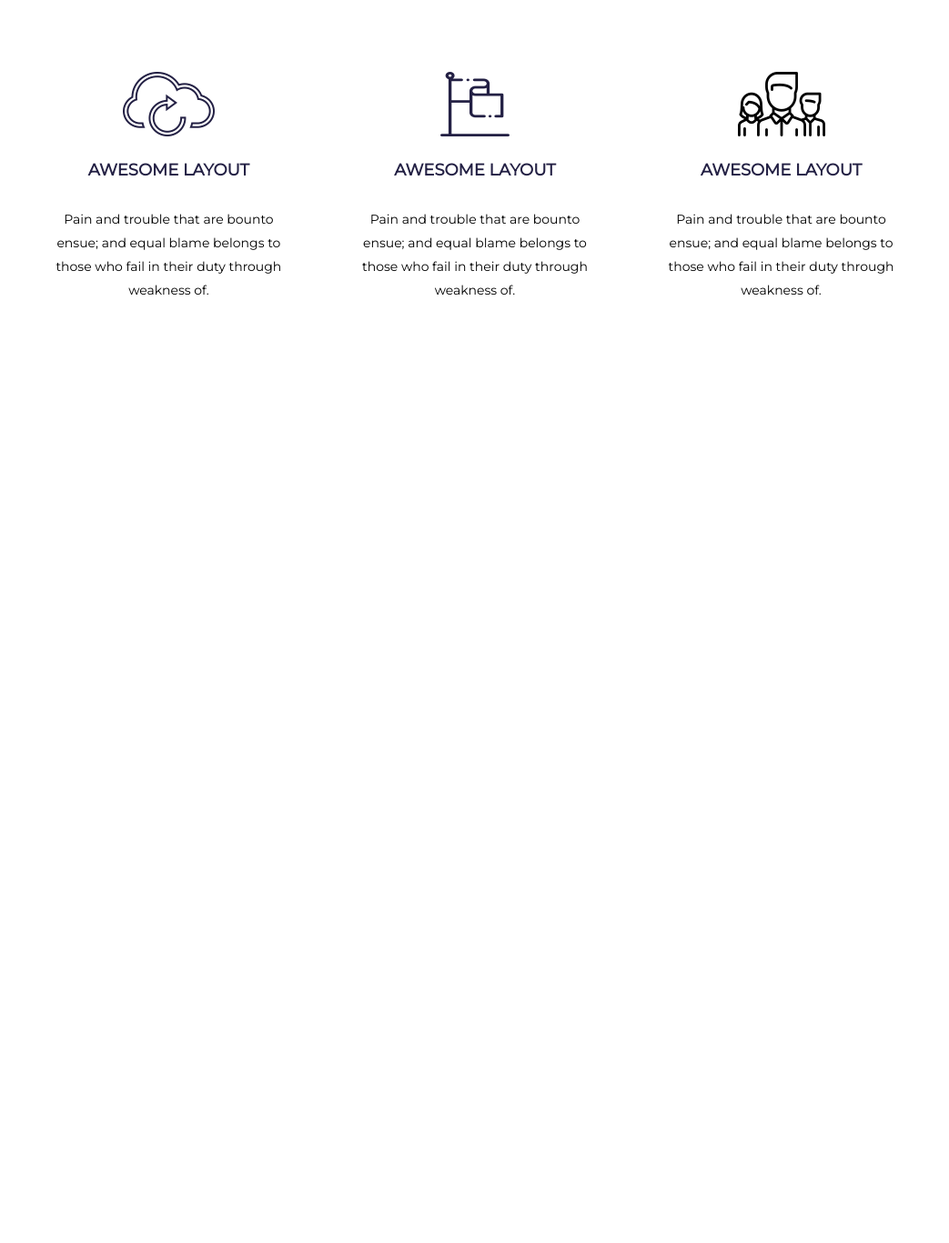
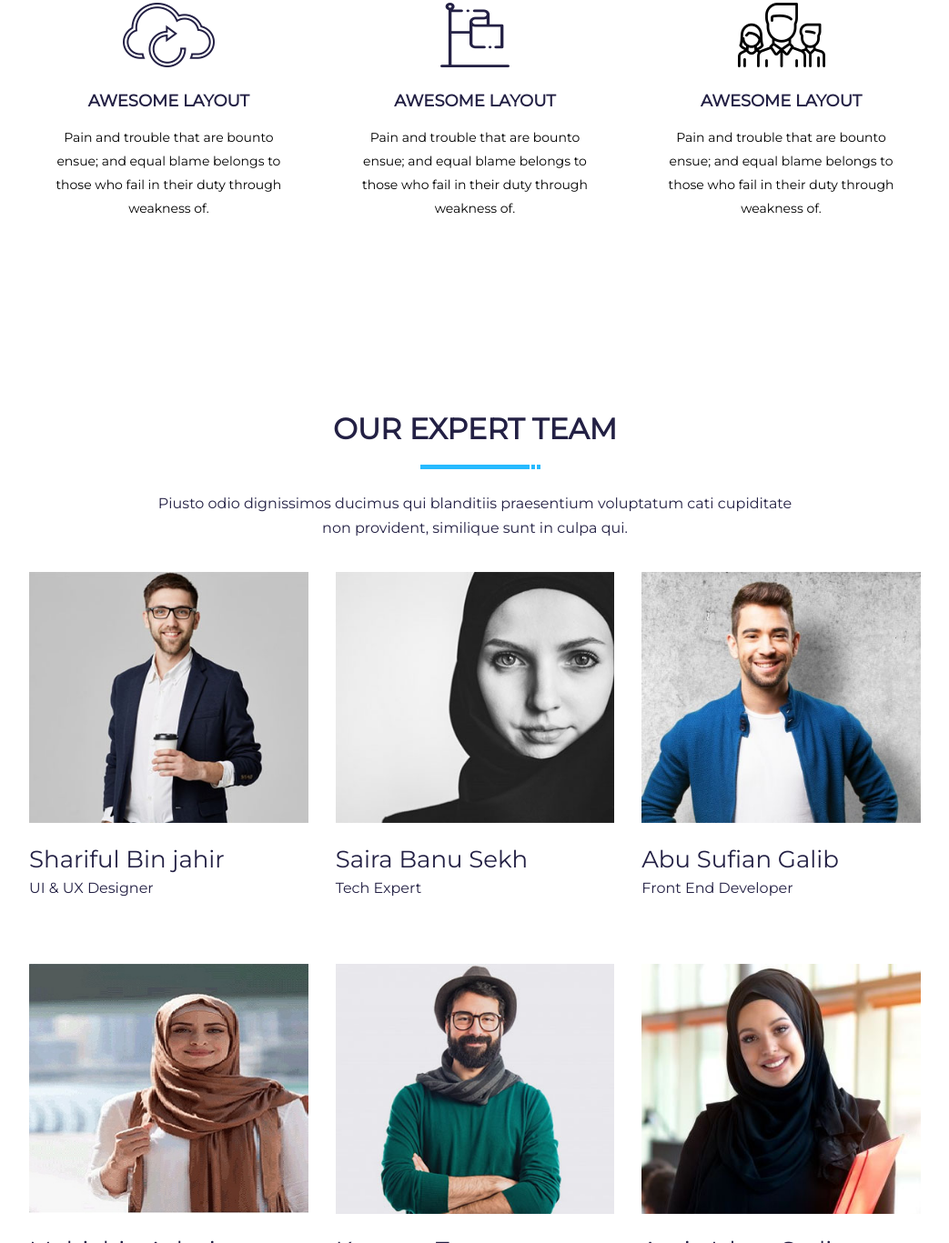
Before and after one commit to Akrutipatel2411/hover-after-before-card, a plain HTML site: page index.html in a window 1280 px wide. Shown: the part 1433-2800 px from the top of the page at 91% size, without its empty margins (118-1161 px from the left). Before the commit the page ends 1873 px from the top, so only its background shows below. Drawn offline with Linux system fonts and the light colour scheme.

Commit message:
transition

```diff
--- a/css/style.css
+++ b/css/style.css
@@ -9,7 +9,7 @@ body,html
 {
     box-sizing: border-box;
 }
-h1,h2,h3,h4,h5,h6
+h1,h2,h3,h4,h5,h6,p
 {
     margin: 0;
     padding: 0;
@@ -85,6 +85,7 @@ h1,h2,h3,h4,h5,h6
     overflow: auto;
     width: 90%;
     margin: auto;
+    padding-top: 20px;
 }
 .card-data
 {
@@ -99,6 +100,7 @@ h1,h2,h3,h4,h5,h6
     border-radius: 4px;
     background-color: white;
     overflow: hidden;
+    transition: 0.3s all ease;
 }
 .inner-card:hover
 {
@@ -137,15 +139,30 @@ h1,h2,h3,h4,h5,h6
     color: #ffffff;
     padding: 14px 30px;
     position: relative;
-    z-index: 1;
+    z-index: 11;
+    overflow: hidden;
     font-size: 1rem;
     font-weight: 400;
     line-height: 1.5;
     border: 1px solid transparent;
     border-radius: 4px;
     text-transform: uppercase;
+    transition: 0.3s all ease;
 
 }
+.main-head .card-content a::after
+{
+   content: "";
+    width: 0;
+    height: 100%;
+    position: absolute;
+    top: 0;
+    left: 0;
+    background-color: white;
+    transition: 0.3s all ease;
+    z-index: -1;
+}
+
 .main-head .card-content a:hover
 {
     color: #26BAFF;
@@ -167,6 +184,7 @@ h1,h2,h3,h4,h5,h6
     padding: 44px 15px;
     position: relative;
     text-align: center;
+    transition: 0.3s all ease;
 }
 .inner-blog:hover
 {
@@ -239,6 +257,7 @@ img
     height: 0;
     top: -10px;
     right: -10px;
+    transition: 0.3s all ease;
 
 }
 .inner-blog .line1:before
@@ -273,6 +292,7 @@ img
     height: 0;
     bottom: -10px;
     left: -10px;
+    transition: 0.3s all ease;
 
 }
 .inner-blog .line2:before
@@ -300,3 +320,50 @@ img
     width: 100%;
     height: 100%;
 }
+.team-section
+{
+    width: 100%;
+    background-color: white;
+    padding: 100px 0px;
+}
+.team-card
+{
+    width: 100%;
+    padding-bottom: 40px;
+}
+.team-img
+{
+    overflow: hidden;
+    max-height: 338px;
+    width: 100%;
+}
+.team-img:hover img
+{
+    transform: scale(1.1);
+}
+.team-img img
+{
+    transition: 0.3s all ease;
+    width: 100%;
+}
+.team-data
+{
+    margin: 0;
+    padding: 0;
+    width: 100%;
+}
+.team-data h2
+{
+    color: #232044;
+    font-size: 26px;
+    line-height: 1.3em;
+    font-weight: 500;
+    padding-top: 20px;
+}
+.team-data p
+{
+    color: #232044;
+    font-size: 16px;
+    line-height: 1.7em;
+    font-weight: 400;
+}
--- a/index.html
+++ b/index.html
@@ -145,6 +145,84 @@
             </div>
         </div>
     </section>
+    <section class="team-section">
+        <div class="cont">
+            <div class="tittle-head">
+                <h3 class="recent">OUR EXPERT TEAM</h3>
+                <div class="lines"></div>
+                <p>Piusto odio dignissimos ducimus qui blanditiis praesentium voluptatum cati cupiditate non provident, similique sunt in culpa qui.</p>
+            </div>
+            <div class="card-container">
+                <div class="card-data">
+                    <div class="team-card">
+                        <div class="team-img">
+                            <img src="images/team1.jpg" alt="">
+                        </div>
+                        <div class="team-data">
+                            <h2>Shariful Bin jahir</h2>
+                            <p>UI & UX Designer</p>
+                        </div>
+                    </div>
+                </div>
+                <div class="card-data">
+                    <div class="team-card">
+                        <div class="team-img">
+                            <img src="images/team2.jpg" alt="">
+                        </div>
+                        <div class="team-data">
+                            <h2>Saira Banu Sekh</h2>
+                            <p>Tech Expert</p>
+                        </div>
+                    </div>
+                </div>
+                <div class="card-data">
+                    <div class="team-card">
+                        <div class="team-img">
+                            <img src="images/team3.jpg" alt="">
+                        </div>
+                        <div class="team-data">
+                            <h2>Abu Sufian Galib</h2>
+                            <p>Front End Developer</p>
+                        </div>
+                    </div>
+                </div>
+                <div class="card-data">
+                    <div class="team-card">
+                        <div class="team-img">
+                            <img src="images/team4.jpg" alt="">
+                        </div>
+                        <div class="team-data">
+                            <h2>Mehjabin Aylayia</h2>
+                            <p>Wordpress Developer</p>
+                        </div>
+                    </div>
+                </div>
+                <div class="card-data">
+                    <div class="team-card">
+                        <div class="team-img">
+                            <img src="images/team5.jpg" alt="">
+                        </div>
+                        <div class="team-data">
+                            <h2>Kamruz Zuman</h2>
+                            <p>Prototype Designer</p>
+                        </div>
+                    </div>
+                </div>
+                <div class="card-data">
+                    <div class="team-card">
+                        <div class="team-img">
+                            <img src="images/team6.jpg" alt="">
+                        </div>
+                        <div class="team-data">
+                            <h2>Asaia Islam Sadia</h2>
+                            <p>Jhoomla Expert</p>
+                        </div>
+                    </div>
+                </div>
+            </div>
+
+        </div>
+    </section>
 </body>
 
 </html>
```
Also changed, not shown: images/team1.jpg (added), images/team2.jpg (added), images/team3.jpg (added), images/team4.jpg (added), images/team5.jpg (added), images/team6.jpg (added).
